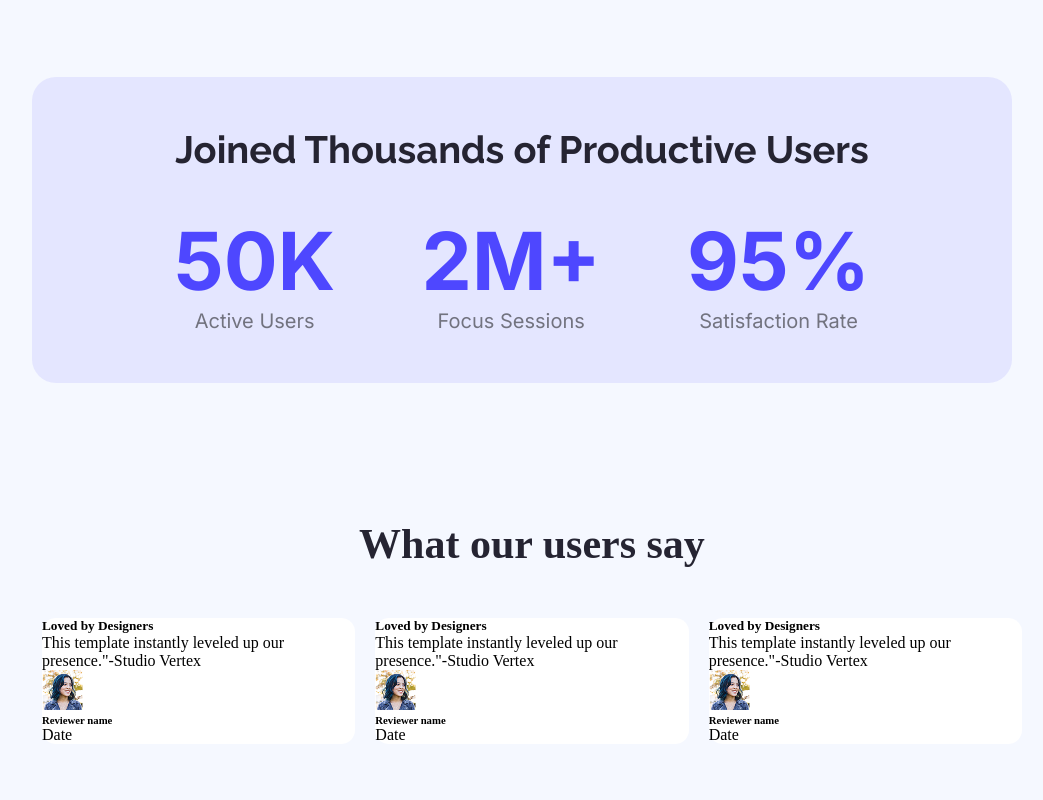
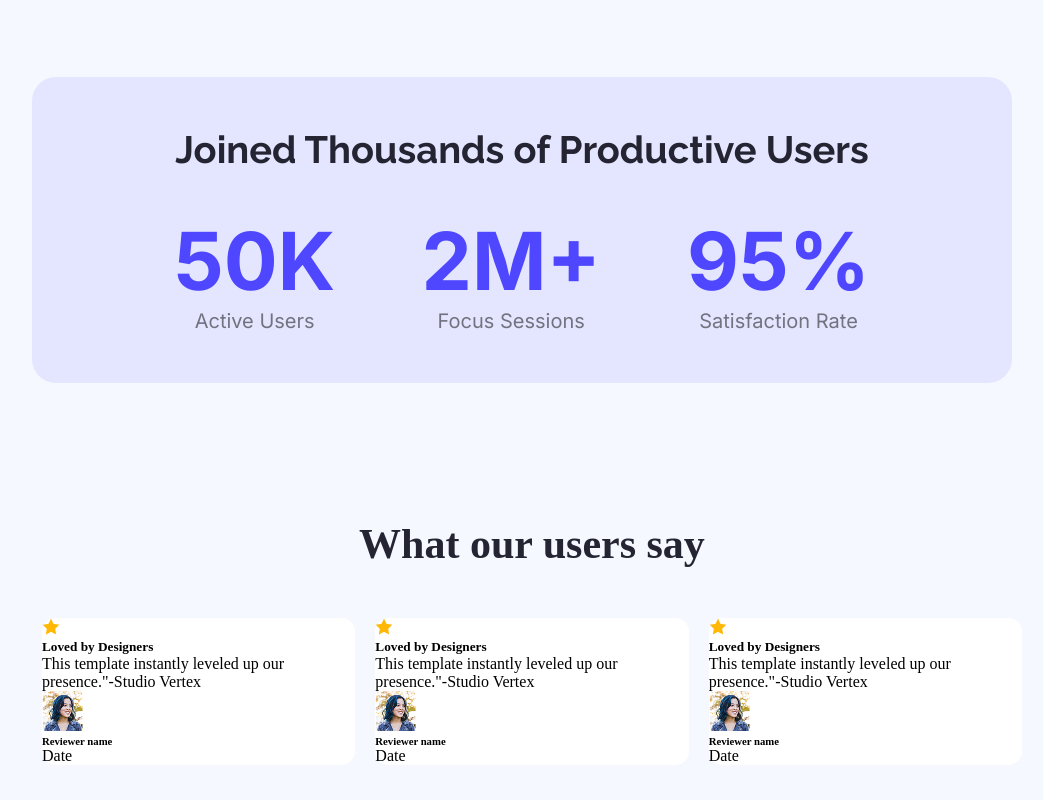
Before and after one commit to DomainExpansionn/First-assignment, a plain HTML site: page index.html in a window 1280 px wide. Shown: the part 1183-1983 px from the top of the page, without its empty margins (108-1151 px from the left). Drawn offline with Linux system fonts and the light colour scheme.

```diff
--- a/index.html
+++ b/index.html
@@ -48,6 +48,7 @@
             <h3 class="what-users">What our users say</h3>
             <div class="overall-feedback">
                 <div class="users-card">
+                    <img class="star" src="Assets/icon-star.png" >
                     <h5 class="feedback-title">Loved by Designers</h5>
                     <p class="feedback">This template instantly leveled up our presence."-Studio Vertex</p>
                     <div class="avatar">
@@ -58,6 +59,7 @@
 
                 </div>
                 <div class="users-card">
+                    <img class="star" src="Assets/icon-star.png" >
                     <h5 class="feedback-title">Loved by Designers</h5>
                     <p class="feedback">This template instantly leveled up our presence."-Studio Vertex</p>
                     <div class="avatar">
@@ -68,6 +70,7 @@
 
                 </div>
                 <div class="users-card">
+                    <img class="star" src="Assets/icon-star.png" >
                     <h5 class="feedback-title">Loved by Designers</h5>
                     <p class="feedback">This template instantly leveled up our presence."-Studio Vertex</p>
                     <div class="avatar">
```
